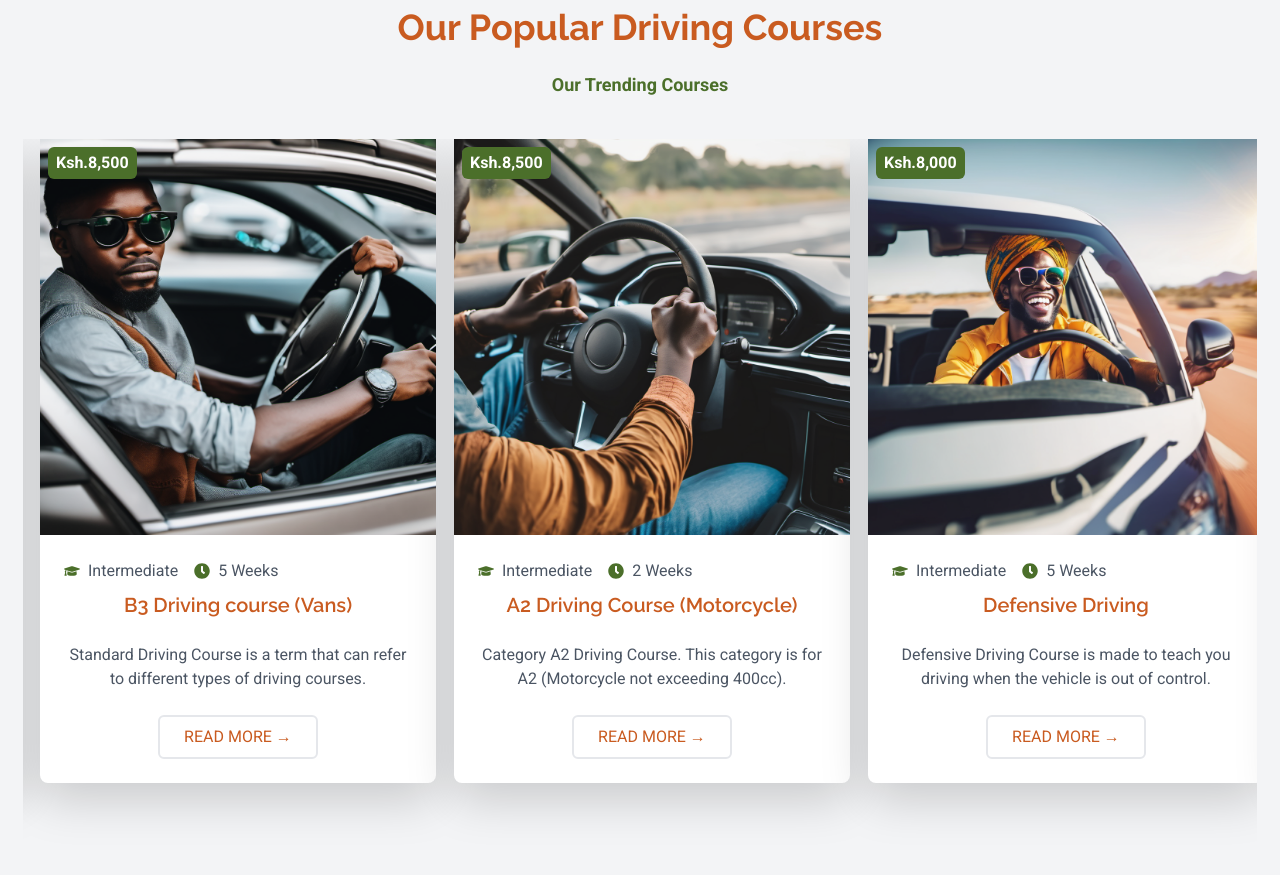
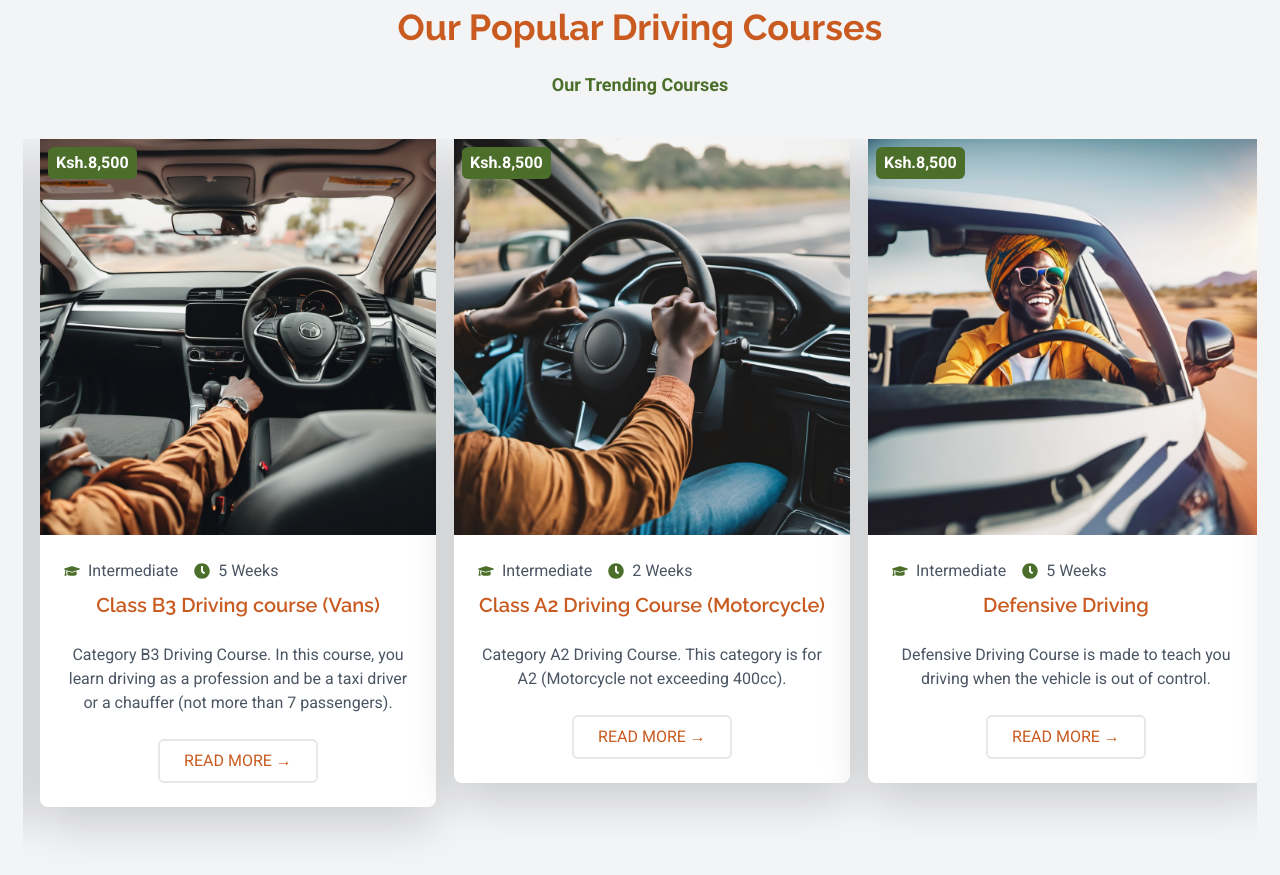
Before and after one commit to Goeorge/pearsondriving, a Next.js app: page / in a window 1280 px wide. Shown: the part 2380-3255 px from the top of the page. Built offline with nearby package versions, Linux system fonts and the light colour scheme; no server answers.

Commit message:
Fix learn more courses courasal

```diff
--- a/app/contact-us/page.tsx
+++ b/app/contact-us/page.tsx
@@ -6,7 +6,6 @@ import Formcta from '@/components/formcta'
 export default function Page() {
     return (
         <>
-
           <Formcta />
           <ContactsCTA />
         </>
--- a/components/PopularClasses.tsx
+++ b/components/PopularClasses.tsx
@@ -6,39 +6,64 @@ import { FaGraduationCap, FaClock } from 'react-icons/fa';
 import Image from 'next/image';
 import Link from 'next/link';
 
-const classes = [
+interface Course {
+  id:string;
+  title: string;
+  description: string;
+  price: string;
+  imageUrl: string;
+  theoryHours: string;
+  practicalHours: string;
+  duration: string;
+  level:string;
+}
+
+const courses: Course[] = [
   {
-    title: 'B1/B2 Driving course (Cars)',
-    description: 'This category is for B1 (Light Passenger Car) and B2 (Automatic Light Vehicle Professional)',
+    id: 'cars',
+    title: 'Class B1/B2 Driving course (Cars)',
+    description: 'Category B1/B2 Driving Course. This category is for B1 (Light Passenger Car) and B2 (Automatic Light Vehicle Professional)',
     price: 'Ksh.10,500',
+    imageUrl: '/course/course_5_1.png', // Update this path
+    theoryHours: '04 Hours',
+    practicalHours: '16 Hours',
     duration: '5 Weeks',
     level: 'Intermediate',
-    image: '/course/course_5_1.png',
+
   },
   {
-    title: 'B3 Driving course (Vans)',
-    description: 'Standard Driving Course is a term that can refer to different types of driving courses.',
+    id: 'vans',
+    title: 'Class B3 Driving course (Vans)',
+    description: 'Category B3 Driving Course. In this course, you learn driving as a profession and be a taxi driver or a chauffer (not more than 7 passengers).',
     price: 'Ksh.8,500',
+    imageUrl: '/course/course_5_2.png', // Update this path
+    theoryHours: '04 Hours',
+    practicalHours: '16 Hours',
     duration: '5 Weeks',
     level: 'Intermediate',
-    image: '/course/course_5_6.png',
   },
   {
-    title: 'A2 Driving Course (Motorcycle)',
+    id: 'bikes',
+    title: 'Class A2 Driving Course (Motorcycle)',
     description: 'Category A2 Driving Course. This category is for A2 (Motorcycle not exceeding 400cc).',
     price: 'Ksh.8,500',
+    imageUrl: '/course/course_5_3.png', // Update this path
+    theoryHours: '04 Hours',
+    practicalHours: '16 Hours',
     duration: '2 Weeks',
     level: 'Intermediate',
-    image: '/course/course_5_3.png',
   },
   {
+    id: 'defensive',
     title: 'Defensive Driving',
     description: 'Defensive Driving Course is made to teach you driving when the vehicle is out of control.',
-    price: 'Ksh.8,000',
+    price: 'Ksh.8,500',
+    imageUrl: '/course/course_5_4.png', // Update this path
+    theoryHours: '04 Hours',
+    practicalHours: '16 Hours',
     duration: '5 Weeks',
     level: 'Intermediate',
-    image: '/course/course_5_4.png',
-  },
+  }
 ];
 
 const PopularClasses: React.FC = () => {
@@ -77,11 +102,11 @@ const PopularClasses: React.FC = () => {
           <p className="text-green text-lg font-semibold">Our Trending Courses</p>
         </div>
         <Slider {...settings} className="flex items-center justify-center">
-          {classes.map((classItem, index) => (
+          {courses.map((classItem, index) => (
             <div key={index} className="px-2">
-              <div className="bg-white rounded-lg shadow-lg ">
+              <div className="bg-white rounded-lg shadow-lg">
                 <div className="relative">
-                  <Image src={classItem.image} alt={classItem.title} width={400} height={300} className="object-cover w-full" />
+                  <Image src={classItem.imageUrl} alt={classItem.title} width={400} height={300} className="object-cover w-full" />
                   <div className="absolute top-2 left-2 bg-green text-white font-bold px-2 py-1 rounded">{classItem.price}</div>
                 </div>
                 <div className="p-6">
@@ -93,7 +118,7 @@ const PopularClasses: React.FC = () => {
                   </div>
                   <h3 className="text-xl font-semibold text-orange mb-4">{classItem.title}</h3>
                   <p className="text-gray-600 mb-4">{classItem.description}</p>
-                  <Link href="#" className="inline-block border-2 border-green-100 hover:text-green text-orange py-2 px-4 rounded transition duration-300 no-underline">READ MORE →</Link>
+                  <Link href={`/courses/${classItem.id}`} className="inline-block border-2 border-green-100 hover:text-green text-orange py-2 px-4 rounded transition duration-300 no-underline">READ MORE →</Link>
                 </div>
               </div>
             </div>
```
